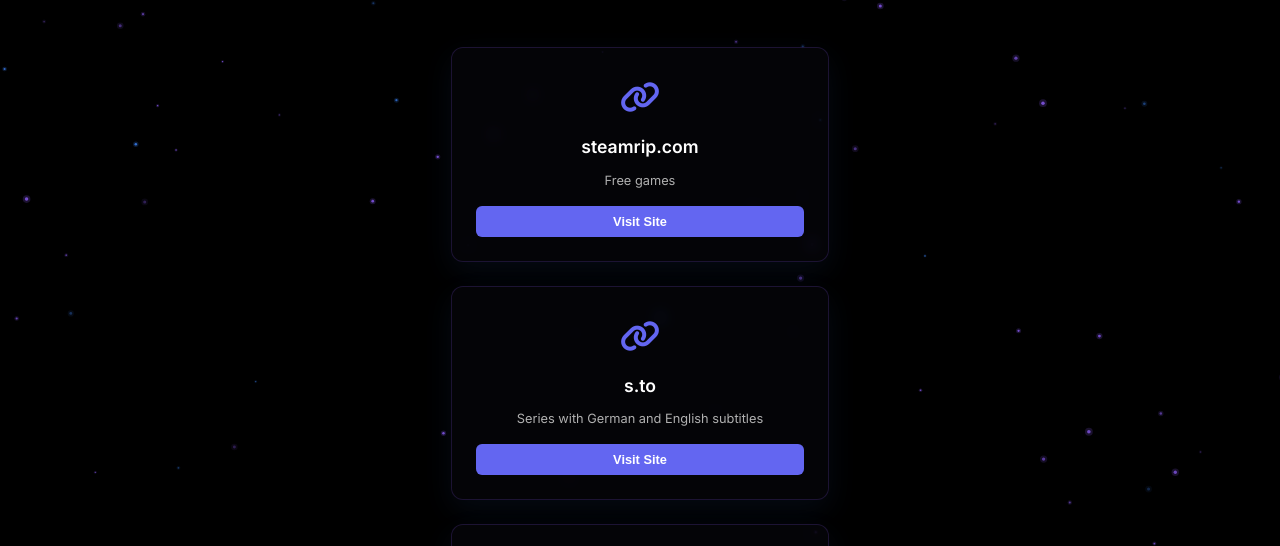
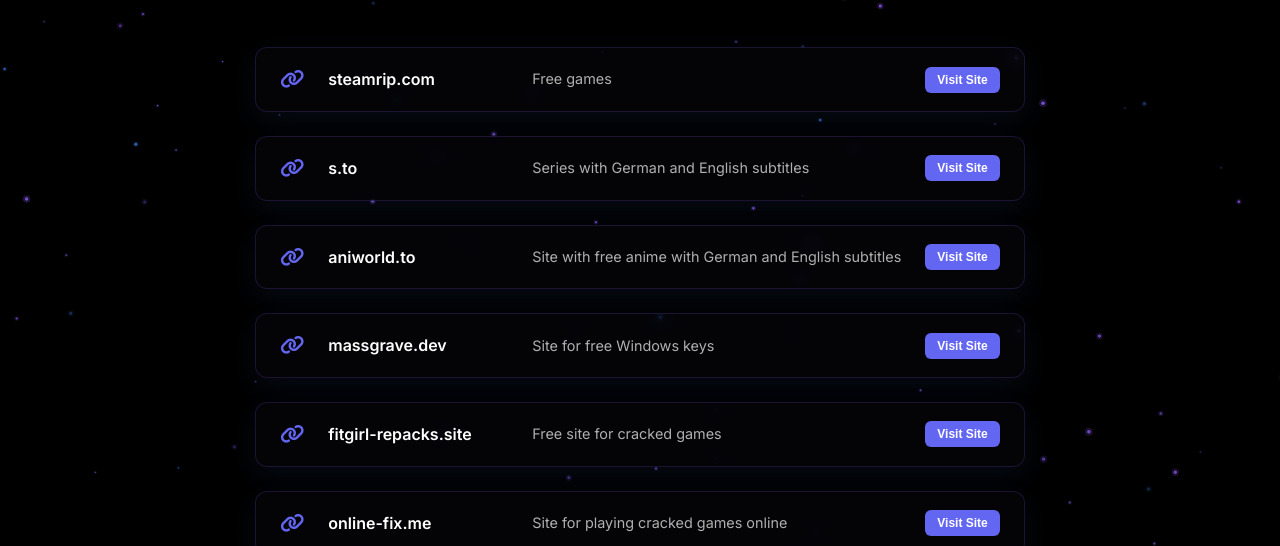
Before and after one commit to codermongo/netpurple, a plain HTML site: page list/index.html in a window 1280 px wide. Shown: the part 211-757 px from the top of the page. Drawn offline with Linux system fonts and the light colour scheme.

Commit message:
Fix #6: Format free stuff list as horizontal rows

```diff
--- a/list/index.html
+++ b/list/index.html
@@ -34,8 +34,40 @@
 
         #list-container {
             grid-template-columns: 1fr;
-            max-width: 800px;
+            max-width: 900px; /* Slightly wider for rows */
             margin: 0 auto;
+        }
+
+        #list-container .tool-card {
+            flex-direction: row;
+            align-items: center;
+            text-align: left;
+            gap: 1.5rem;
+            padding: 1rem 1.5rem;
+        }
+
+        #list-container .tool-icon {
+            font-size: 1.2rem;
+            margin-bottom: 0;
+        }
+
+        #list-container h3 {
+            margin-bottom: 0;
+            font-size: 1rem;
+            min-width: 180px;
+        }
+
+        #list-container p {
+            margin-bottom: 0;
+            flex-grow: 1;
+            font-size: 0.9rem;
+        }
+
+        #list-container .tool-button {
+            margin-top: 0;
+            padding: 6px 12px;
+            font-size: 0.75rem;
+            white-space: nowrap;
         }
     </style>
 </head>
```
